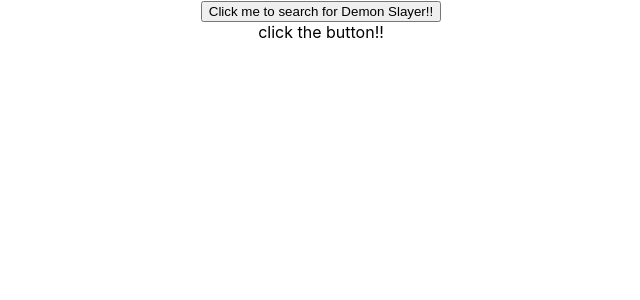
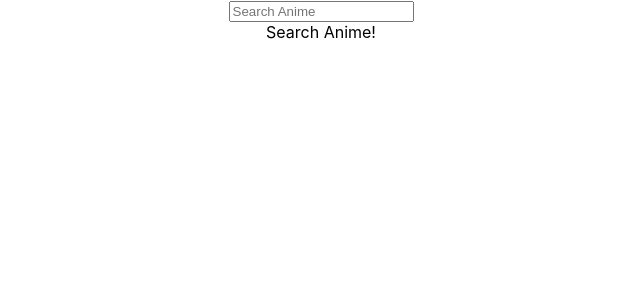
Before and after one commit to MrManilex/aniworld-front-end, a React (Create React App) app: page / in a window 1280 px wide. Shown: the top 300 px of the page, without its empty margins (319-959 px from the left). Built offline with nearby package versions, Linux system fonts and the light colour scheme.

Commit message:
create handleChange function for searching for anime using user input

```diff
--- a/src/App.js
+++ b/src/App.js
@@ -5,20 +5,34 @@
 
 function App() {
   const [animes, setAnimes] = useState(null)
+  const [formData, setFormData] = useState({
+    title: ''
+  })
 
-  function search() {
-    searchAnimes()
-      .then(animes => {
-        setAnimes(animes)
-      }).catch(error => {
-        console.log(error)
-      })
+  function search(userInput) {
+    // searchAnimes(userInput)
+    //   .then(animes => {
+    //     setAnimes(animes)
+    //   }).catch(error => {
+    //     console.log(error)
+    //   })
+    console.log('SEARCHED')
+  }
+
+  const handleChange = e => {
+    setFormData({
+      formData,
+      [e.target.name]: e.target.value
+    })
   }
 
 
   return (
     <div className="App">
-      <button onClick={search}>Click me to search for Demon Slayer!!</button>
+      <form autoComplete='off' onSubmit={search}>
+        <input className="input" type="text" name="search" placeholder="Search Anime" autoComplete="off" onChange={handleChange}/>
+      </form>
+      {/* <button onClick={search}>Click me to search for Demon Slayer!!</button> */}
       {animes ?
         <>
           {animes.map(anime =>
@@ -28,7 +42,7 @@
           )}
         </>
         :
-        <div>click the button!!</div>
+        <div>Search Anime!</div>
       }
     </div>
   );
```
